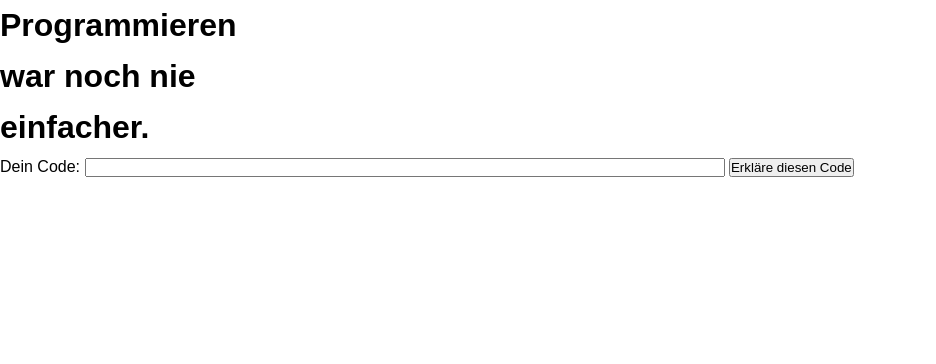
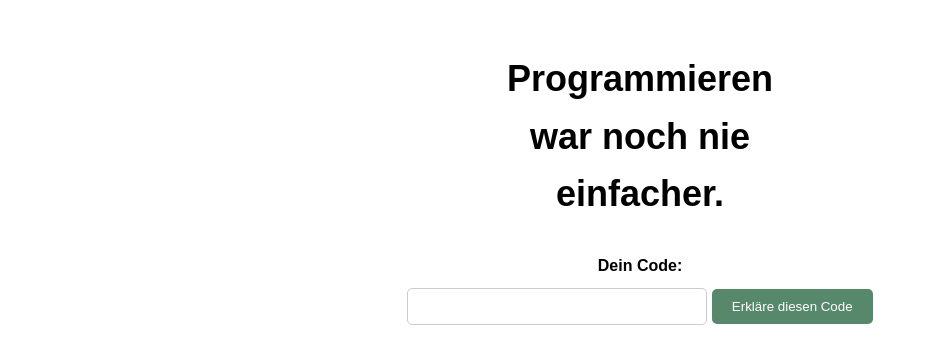
Before and after one commit to BengtBuecker/EZ-Code, a Flask app: page /uebersetzer in a window 1280 px wide. Shown: the part 50-414 px from the top of the page, without its empty margins (0-936 px from the left). Run offline with Flask 3, Linux system fonts and the light colour scheme.

Commit message:
output wird nur angezeit wenn output vorhanden

```diff
--- /dev/null
+++ b/static/uebersetzer.css
@@ -0,0 +1,100 @@
+/*
+CSS HEX
+--white: #ffffffff;
+--cambridge-blue: #81a684ff;
+--viridian: #57886cff;
+--feldgrau: #466060ff;
+--rich-black: #0e0f19ff;
+
+CSS HSL
+--white: hsla(0, 0%, 100%, 1);
+--cambridge-blue: hsla(125, 17%, 58%, 1);
+--viridian: hsla(146, 22%, 44%, 1);
+--feldgrau: hsla(180, 16%, 33%, 1);
+--rich-black: hsla(235, 28%, 8%, 1);
+
+SCSS HEX
+$white: #ffffffff;
+$cambridge-blue: #81a684ff;
+$viridian: #57886cff;
+$feldgrau: #466060ff;
+$rich-black: #0e0f19ff;
+
+SCSS HSL
+$white: hsla(0, 0%, 100%, 1);
+$cambridge-blue: hsla(125, 17%, 58%, 1);
+$viridian: hsla(146, 22%, 44%, 1);
+$feldgrau: hsla(180, 16%, 33%, 1);
+$rich-black: hsla(235, 28%, 8%, 1);
+
+SCSS RGB
+$white: rgba(255, 255, 255, 1);
+$cambridge-blue: rgba(129, 166, 132, 1);
+$viridian: rgba(87, 136, 108, 1);
+$feldgrau: rgba(70, 96, 96, 1);
+$rich-black: rgba(14, 15, 25, 1);
+
+SCSS Gradient
+$gradient-top: linear-gradient(0deg, #ffffffff, #81a684ff, #57886cff, #466060ff, #0e0f19ff);
+$gradient-right: linear-gradient(90deg, #ffffffff, #81a684ff, #57886cff, #466060ff, #0e0f19ff);
+$gradient-bottom: linear-gradient(180deg, #ffffffff, #81a684ff, #57886cff, #466060ff, #0e0f19ff);
+$gradient-left: linear-gradient(270deg, #ffffffff, #81a684ff, #57886cff, #466060ff, #0e0f19ff);
+$gradient-top-right: linear-gradient(45deg, #ffffffff, #81a684ff, #57886cff, #466060ff, #0e0f19ff);
+$gradient-bottom-right: linear-gradient(135deg, #ffffffff, #81a684ff, #57886cff, #466060ff, #0e0f19ff);
+$gradient-top-left: linear-gradient(225deg, #ffffffff, #81a684ff, #57886cff, #466060ff, #0e0f19ff);
+$gradient-bottom-left: linear-gradient(315deg, #ffffffff, #81a684ff, #57886cff, #466060ff, #0e0f19ff);
+$gradient-radial: radial-gradient(#ffffffff, #81a684ff, #57886cff, #466060ff, #0e0f19ff);
+
+*/
+
+/* Main content styles */
+h1 {
+    font-size: 36px;
+    text-align: center;
+    margin-top: 50px;
+}
+
+form {
+    max-width: 600px;
+    margin: 30px auto;
+    text-align: center;
+}
+
+label {
+    display: block;
+    margin-bottom: 10px;
+    font-weight: bold;
+}
+
+input[type="text"] {
+    width: 100%;
+    padding: 10px;
+    border: 1px solid #ccc;
+    border-radius: 5px;
+}
+
+button#generateButton {
+    background-color: #57886cff;
+    color: #fff;
+    padding: 10px 20px;
+    border: none;
+    border-radius: 5px;
+    cursor: pointer;
+}
+
+/* Loader styles */
+.wheel-and-hamster {
+    text-align: center;
+    margin-top: 30px;
+    display: none;
+}
+
+/* Output section styles */
+#output_section {
+    max-width: 800px;
+    margin: 50px auto;
+    background-color: #ffffff;
+    padding: 20px;
+    border-radius: 5px;
+    box-shadow: 1px 2px 8px rgba(0, 0, 0, 0.1);
+}
--- a/templates/uebersetzer.html
+++ b/templates/uebersetzer.html
@@ -5,6 +5,7 @@
     <title>EZ-Code Übersetzer</title>
     <title>Übersetzer</title>
     <link rel="stylesheet" type="text/css" href="../static/style.css">
+    <link rel="stylesheet" type="text/css" href="../static/uebersetzer.css">
     <link rel="stylesheet" type="text/css" href="../static/loader.css">
     <link rel="icon" href="../static/favicon.png" />
 </head>
@@ -50,18 +51,24 @@
         </div>
         <div class="spoke"></div>
     </div>
-    <div id="output_section"></div>
+    <div id="output_section"> <script>
+        var outputDiv = document.getElementById('output_section');
+        var output = ''; // Replace with actual output
+        if (output !== '') {
+            outputDiv.style.display = 'block';
+            outputDiv.innerHTML = output;
+        } else {
+            outputDiv.style.display = 'none';
+        }
+    </script></div>
 </body>
 <script>
-    var outputDiv = document.getElementById('output_section');
-    const loader = document.getElementById('loader');
+    var loader = document.getElementById('loader');
     generateButton.addEventListener('click', () => {
-            loader.style.display = 'block';
-            setTimeout(() => {
-                loader.style.display = 'none';
-            }, 130000);
-        });
-    var output = '{{ output}}';
-    outputDiv.innerHTML = output;
+        loader.style.display = 'block';
+        setTimeout(() => {
+            loader.style.display = 'none';
+        }, 130000);
+    });
 </script>
 </html>
```
